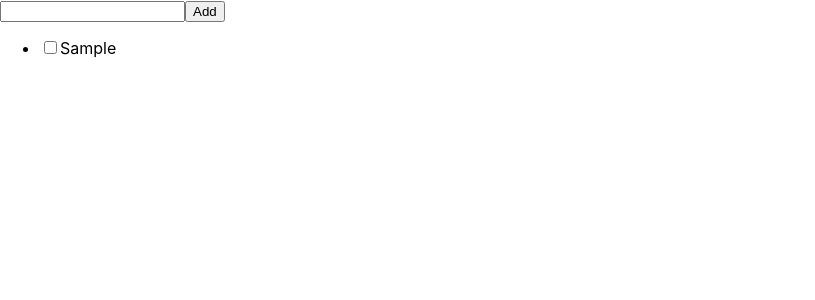
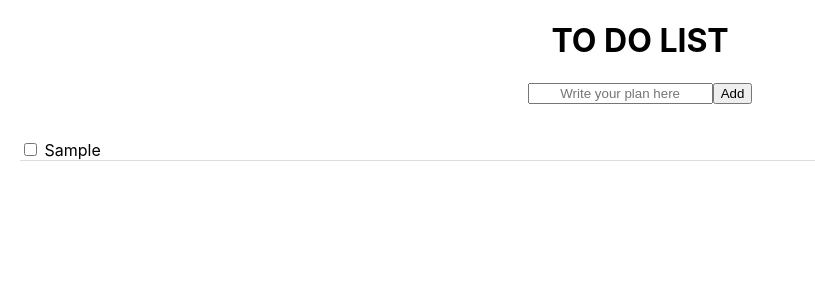
Before and after one commit to Hemanto/Todo-using-context, a React (Create React App) app: page / in a window 1280 px wide. Both pictures are taken after typing "Sample" into the empty fields and a click on the button "Add". Shown: the top 300 px of the page, without its empty margins (0-815 px from the left). Built offline with nearby package versions, Linux system fonts and the light colour scheme.

Commit message:
css changes

```diff
--- a/src/App.css
+++ b/src/App.css
@@ -43,3 +43,19 @@
 .border{
   border-bottom: 1px solid rgb(194, 184, 184);
 }
+.mainbody{
+  text-align: center;
+}
+
+.listyle{
+  list-style-type: none;
+  text-align: left;
+  padding: 20px 20px;
+
+}
+::placeholder{
+  text-align: center;
+}
+.listyle>*{
+  border-bottom: 1px solid rgba(203, 208, 209, 0.705);
+}
--- a/src/App.js
+++ b/src/App.js
@@ -8,9 +8,12 @@ import InputForm from './components/InputForm';
 function App() {
   return (
     <DataProvider>
+      <div className='mainbody'>
       <InputForm/>
       <Todoitems/>
+      </div>
     </DataProvider>
+
 
   );
 }
--- a/src/components/InputForm.js
+++ b/src/components/InputForm.js
@@ -13,8 +13,9 @@ const InputForm = () => {
     }
     return (
         <div>
+            <h1>TO DO LIST</h1>
             <form onSubmit={addTolist}>
-            <input type='text' name ='todos' value={todoname}
+            <input type='text' name ='todos' value={todoname} placeholder='Write your plan here'
             onChange={(e)=>{
                 setTodoname(e.target.value)
 
--- a/src/components/Todo.js
+++ b/src/components/Todo.js
@@ -5,12 +5,13 @@ const Todo = ({item,id,markCompleted}) => {
         textDecoration: item.completed ? "line-through" : "none"
       };
     return (
-        <li style={getSytle}>
+        <li className='' style={getSytle}>
             <label htmlFor={id}>
                 <input type='checkbox' id={id}
                 onChange={()=>markCompleted(id)}
-
+                checked={item.completed}
                 />
+                 {'  '}
                 {item.text}
             </label>
         </li>
--- a/src/components/Todoitems.js
+++ b/src/components/Todoitems.js
@@ -9,6 +9,8 @@ const Todoitems = () => {
 
  const changetocompleted = (id) =>{
      const newTodos = [...todos]
+
+     //yeta explain koro foreach
      newTodos.forEach((todo,index)=>{
          if (index===id) {
              todo.completed=!todo.completed
@@ -16,8 +18,22 @@ const Todoitems = () => {
      })
      setTodos(newTodos)
  }
+
+//  using map
+// |
+//  const changetocompletedUsMap = (id) => {
+//     const updatedTodos = todos.map((todo, index)=>{
+//         if (index === id) {
+//             const updatedTodo = {...todo, completed: !todo.completed};
+//             return updatedTodo;
+//         }
+//         return todo;
+//      })
+//      setTodos(updatedTodos)
+//  }
+
     return (
-        <ul>
+        <ul className='listyle'>
             {
                 todos.map((item,index)=>
                     <Todo key={index} item={item} id={index}
```
